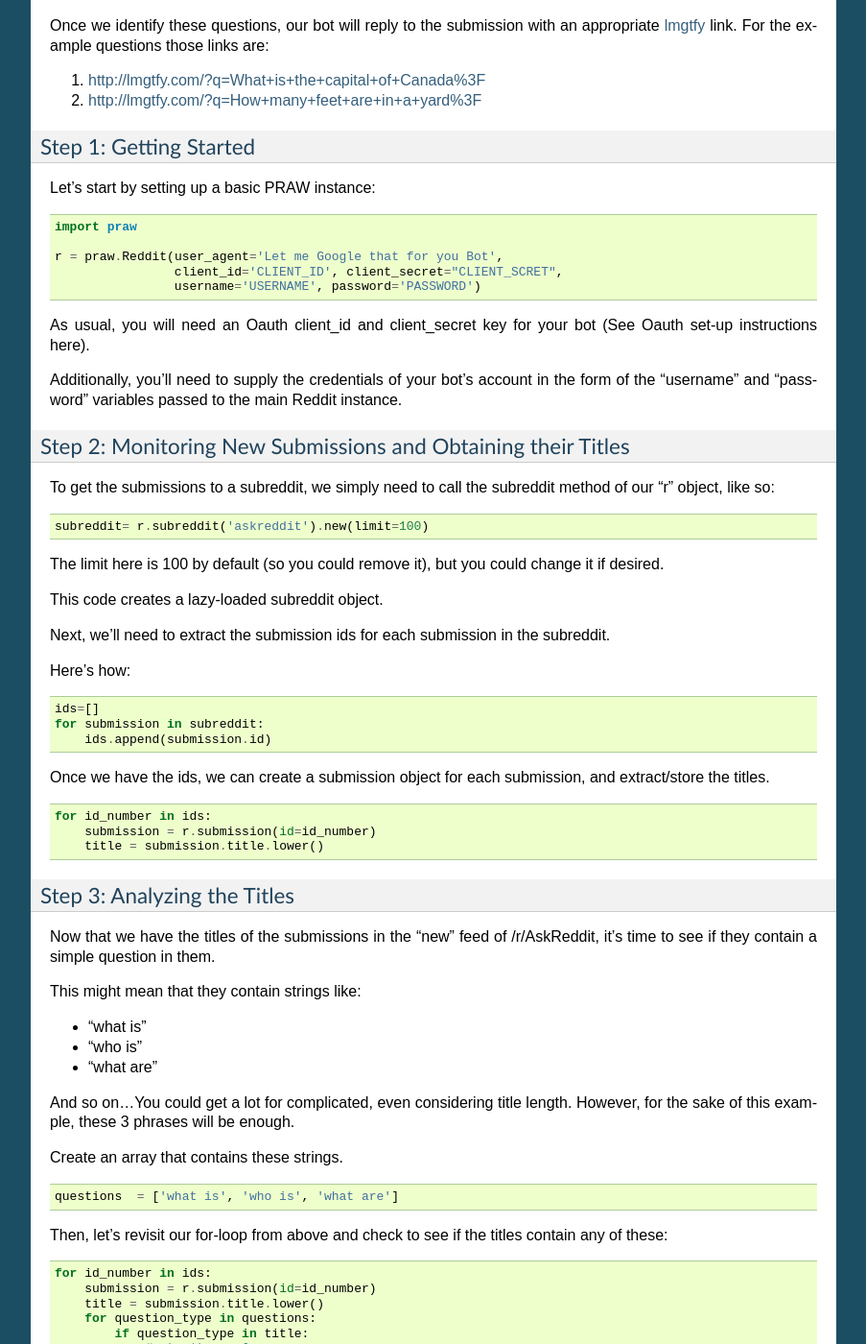
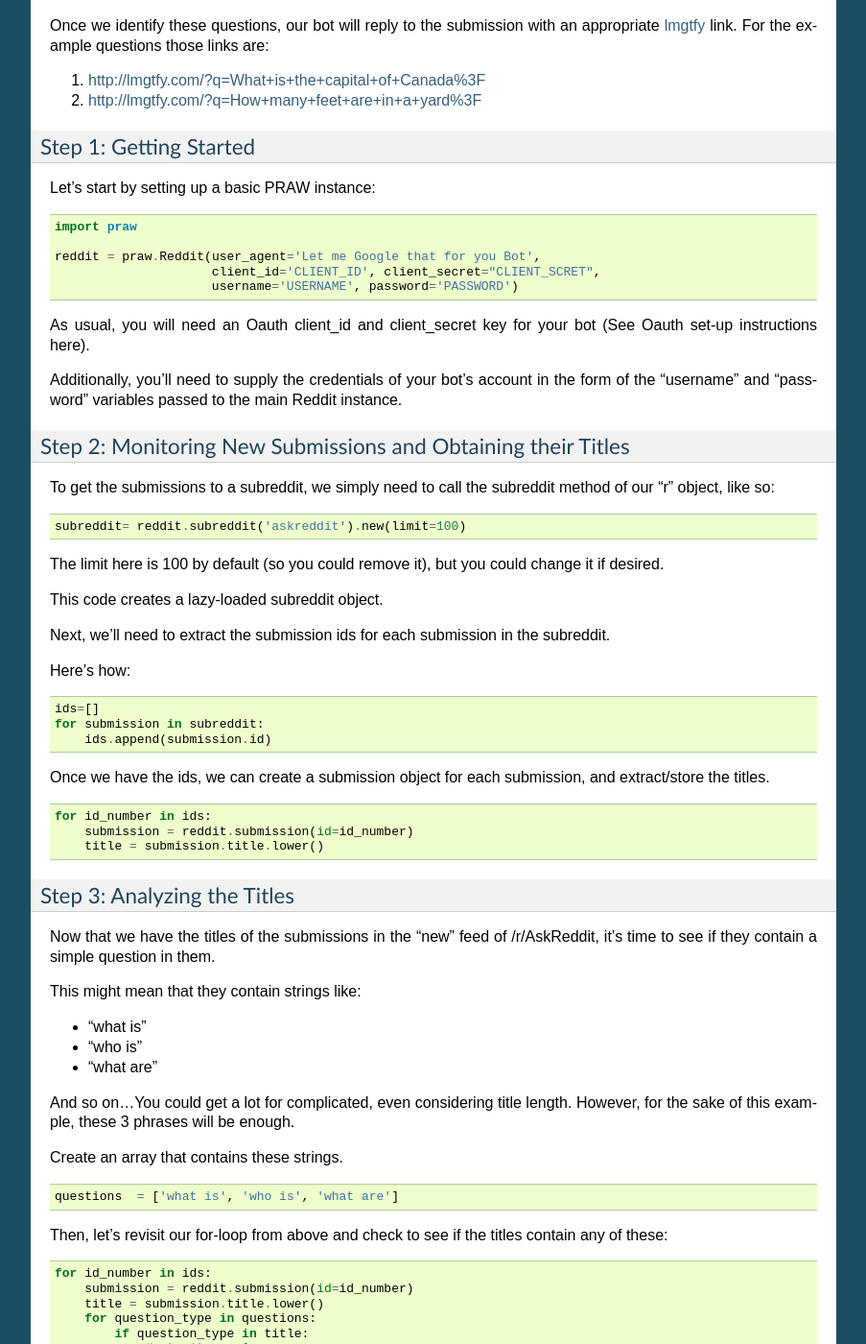
Before and after one commit to praw-dev/praw, a Sphinx documentation site: the page built from docs/pages/reply_bot.rst, in a window 1280 px wide and 1400 px high, scrolled down 593 px. Shown: the whole window at 96% size, without its empty margins (198-1101 px from the left). Built offline with Sphinx 7.4.7, drawn with Linux system fonts in a browser that asks for light colours; the version number could not be read and is left out; some of the changed text lies outside the part shown.

Commit message:
Replace `r` with `reddit`.
In PRAW<4 `r` was the typical variable name used for Reddit instances. This is
convenient, however, it encourages poor variable naming practices. In PRAW4+
documentation, this variable should always be named `reddit`.

```diff
--- a/docs/pages/reply_bot.rst
+++ b/docs/pages/reply_bot.rst
@@ -54,9 +54,9 @@ Let's start by setting up a basic PRAW instance:
 
    import praw
 
-   r = praw.Reddit(user_agent='Let me Google that for you Bot',
-                   client_id='CLIENT_ID', client_secret="CLIENT_SCRET",
-                   username='USERNAME', password='PASSWORD')
+   reddit = praw.Reddit(user_agent='Let me Google that for you Bot',
+                        client_id='CLIENT_ID', client_secret="CLIENT_SCRET",
+                        username='USERNAME', password='PASSWORD')
 
 As usual, you will need an Oauth client_id and client_secret key for your bot
 (See Oauth set-up instructions here).
@@ -73,7 +73,7 @@ method of our "r" object, like so:
 
 .. code-block:: python
 
-   subreddit= r.subreddit('askreddit').new(limit=100)
+   subreddit= reddit.subreddit('askreddit').new(limit=100)
 
 The limit here is 100 by default (so you could remove it), but you could change
 it if desired.
@@ -97,14 +97,14 @@ and extract/store the titles.
 .. code-block:: python
 
     for id_number in ids:
-        submission = r.submission(id=id_number)
+        submission = reddit.submission(id=id_number)
         title = submission.title.lower()
 
 Step 3: Analyzing the Titles
 ~~~~~~~~~~~~~~~~~~~~~~~~~~~~
 
-Now that we have the titles of the submissions in the "new" feed of /r/AskReddit,
-it's time to see if they contain a simple question in them.
+Now that we have the titles of the submissions in the "new" feed of
+/r/AskReddit, it's time to see if they contain a simple question in them.
 
 This might mean that they contain strings like:
 
@@ -127,7 +127,7 @@ contain any of these:
 .. code-block:: python
 
    for id_number in ids:
-       submission = r.submission(id=id_number)
+       submission = reddit.submission(id=id_number)
        title = submission.title.lower()
        for question_type in questions:
            if question_type in title:
@@ -161,7 +161,7 @@ Reddit formatting guidelines), and make the reply:
 .. code-block:: python
 
    for id_number in ids:
-       submission = r.submission(id=id_number)
+       submission = reddit.submission(id=id_number)
        title = submission.title.lower()
        for question_type in questions:
            if question_type in title:
@@ -229,9 +229,9 @@ The final code will show you how all these pieces fit together.
 
    import praw
 
-   r = praw.Reddit(user_agent='Let me Google that for you Bot',
-                   client_id='CLIENT_ID', client_secret="CLIENT_SCRET",
-                   username='USERNAME', password='PASSWORD')
+   reddit = praw.Reddit(user_agent='Let me Google that for you Bot',
+                        client_id='CLIENT_ID', client_secret="CLIENT_SCRET",
+                        username='USERNAME', password='PASSWORD')
 
    questions = ['what is', 'who is', 'what are']
 
@@ -251,7 +251,7 @@ The final code will show you how all these pieces fit together.
        else:
            latest_id = ''
 
-       subreddit = r.subreddit('askreddit').new(limit=6)
+       subreddit = reddit.subreddit('askreddit').new(limit=6)
 
        for x in subreddit:
            ids.append(x.id)
@@ -263,7 +263,7 @@ The final code will show you how all these pieces fit together.
 
        # Identify title strings that match conditions
        for id_number in ids:
-           submission = r.submission(id=id_number)
+           submission = reddit.submission(id=id_number)
            title = submission.title.lower()
            for question_type in questions:
                if question_type in title:
```
